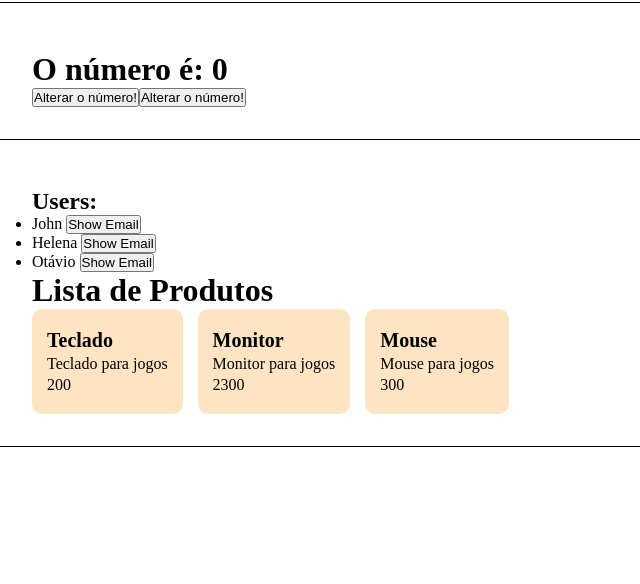
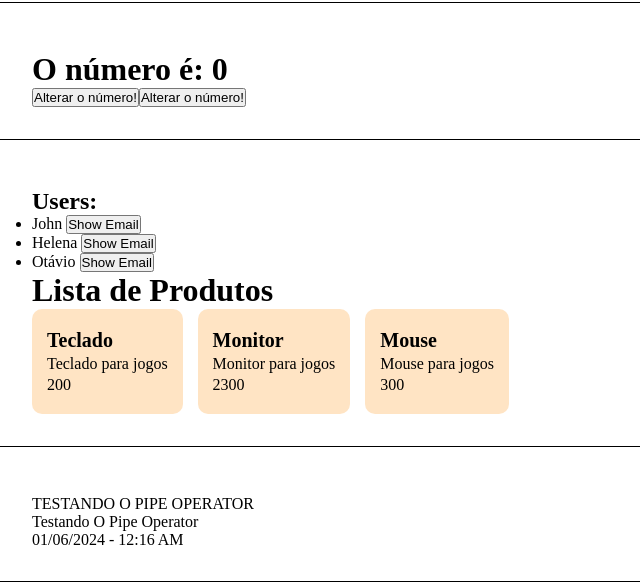
Before and after one commit to ssoaresleo/Angular, an Angular app: page / in a window 1280 px wide. Shown: the part 1047-1631 px from the top of the page, without its empty margins (0-640 px from the left). Built offline with nearby package versions, Linux system fonts and the light colour scheme.

Commit message:
feat: add pipe operators

```diff
--- a/src/app/app.component.html
+++ b/src/app/app.component.html
@@ -12,3 +12,4 @@
 <app-events />
 <app-emitter />
 <app-list-render />
+<app-pipes></app-pipes>
--- a/src/app/app.component.ts
+++ b/src/app/app.component.ts
@@ -10,6 +10,7 @@
 import { EventsComponent } from './components/events/events.component';
 import { EmitterComponent } from './components/emitter/emitter.component';
 import { ListRenderComponent } from './components/list-render/list-render.component';
+import { PipesComponent } from './components/pipes/pipes.component';
 
 @Component({
   selector: 'app-root',
@@ -22,7 +23,8 @@
     IfRenderComponent,
     EventsComponent,
     EmitterComponent,
-    ListRenderComponent
+    ListRenderComponent,
+    PipesComponent,
   ],
   templateUrl: './app.component.html',
   styleUrl: './app.component.scss',
--- /dev/null
+++ b/src/app/components/pipes/pipes.component.html
@@ -0,0 +1,5 @@
+<div class="class">
+  <p >{{ someText | uppercase }}</p>
+  <p>{{ someText | titlecase }}</p>
+  <p>{{ today | date: "dd/MM/yyyy - h:mm a" }}</p>
+</div>
--- /dev/null
+++ b/src/app/components/pipes/pipes.component.ts
@@ -0,0 +1,15 @@
+import { CommonModule } from '@angular/common';
+import { Component } from '@angular/core';
+
+@Component({
+  selector: 'app-pipes',
+  standalone: true,
+  imports: [CommonModule],
+  templateUrl: './pipes.component.html',
+  styleUrl: './pipes.component.scss',
+})
+export class PipesComponent {
+  someText: string = 'Testando o pipe operator';
+
+  today = new Date();
+}
```
Also changed, not shown: src/app/components/pipes/pipes.component.scss (added), 1 other file (tests, documents, lock files or other folders).
